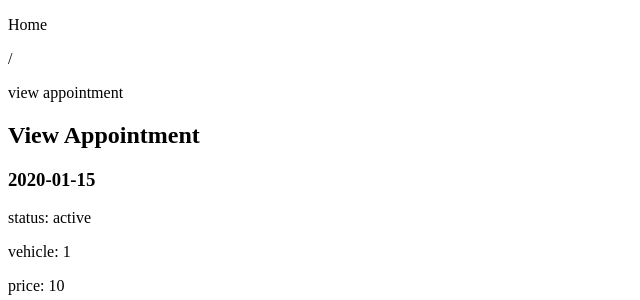
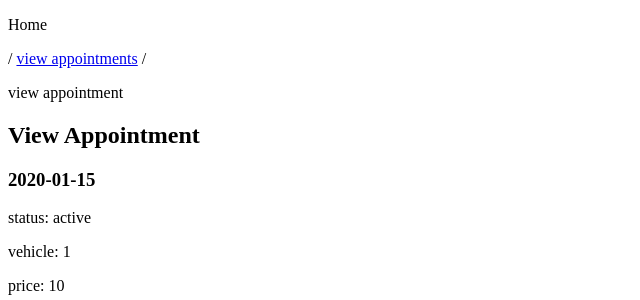
Before and after one commit to phyrenight/detailers, a Flask app: template detailers/app/templates/viewappointment.html in a window 1280 px wide. Shown: the part 98-398 px from the top of the page, without its empty margins (0-640 px from the left). Run offline with Flask 2, Linux system fonts and the light colour scheme; the template is opened without the code that fills it: values that come from a table or form of the project are taken from there, others are empty; tables that the repository leaves empty hold one stand-in row (values such as "Sample post").

Commit message:
no way to go back to all appointments

```diff
--- a/detailers/app/templates/viewappointment.html
+++ b/detailers/app/templates/viewappointment.html
@@ -1,7 +1,11 @@
 {% extends 'layout.html' %}
 {% block content %}
 <div id='crumb-container'>
-  <p>Home</p><span> / </span><p>view appointment</p>
+  <p>Home</p>
+  <span> /</span>
+  <a href="{{url_for('view_appointments', user_id=appointment.user_id)}}">view appointments</a>
+  <span> /</span>
+  <p>view appointment</p>
 </div>
 <main role='main'>
   <section class='content-container'>
```
